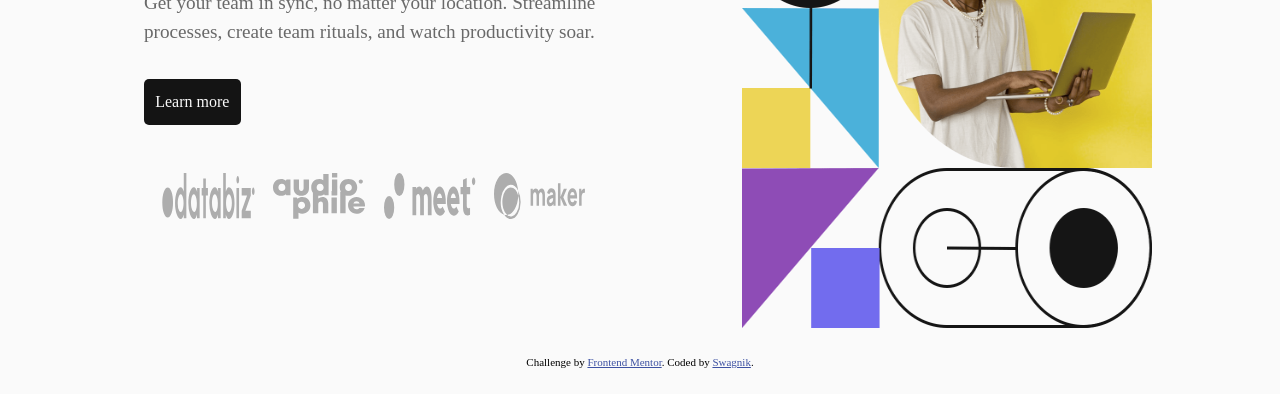
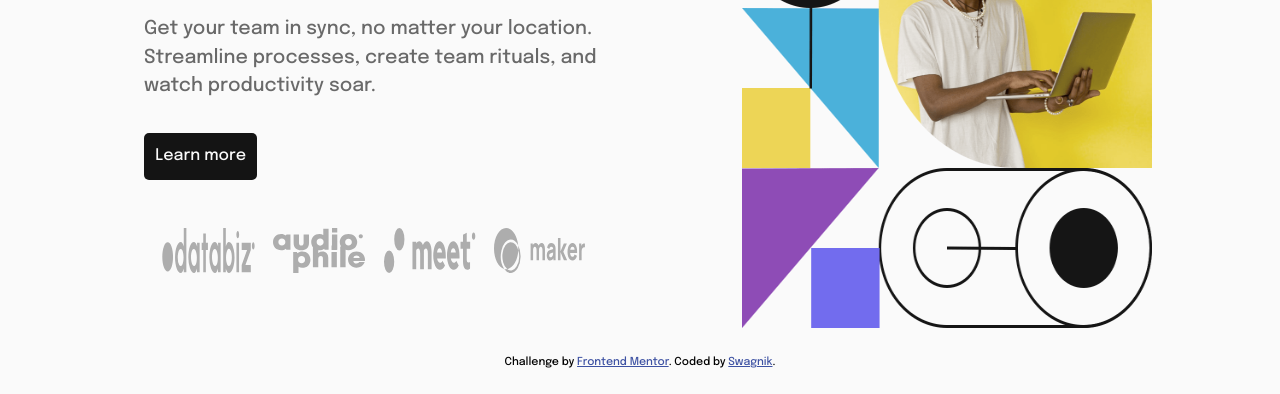
Before and after one commit to swagthehooman/Intro-section-with-dropdown-nav-FEM, a plain HTML site: page index.html in a window 1280 px wide. Shown: the part 406-800 px from the top of the page. Drawn offline with Linux system fonts and the light colour scheme.

Commit message:
font changes

```diff
--- a/index.css
+++ b/index.css
@@ -86,6 +86,7 @@ h6 {
 
 body{
     background-color: var(--clr-neutral-white);
+    font-family: 'Epilogue', sans-serif;
 }
 
 footer{
--- a/index.html
+++ b/index.html
@@ -5,6 +5,9 @@
   <meta name="viewport" content="width=device-width, initial-scale=1.0"> <!-- displays site properly based on user's device -->
   <link rel="stylesheet" href="./index.css">
   <link rel="icon" type="image/png" sizes="32x32" href="./images/favicon-32x32.png">
+  <link rel="preconnect" href="https://fonts.googleapis.com">
+  <link rel="preconnect" href="https://fonts.gstatic.com" crossorigin>
+  <link href="https://fonts.googleapis.com/css2?family=Epilogue:wght@500;700&display=swap" rel="stylesheet">
   <title>Frontend Mentor | Intro section with dropdown navigation</title>
 </head>
 <body>
```
Also changed, not shown: 1 other file.
